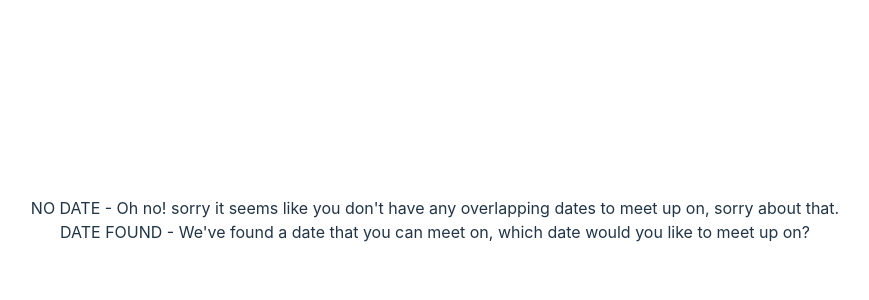
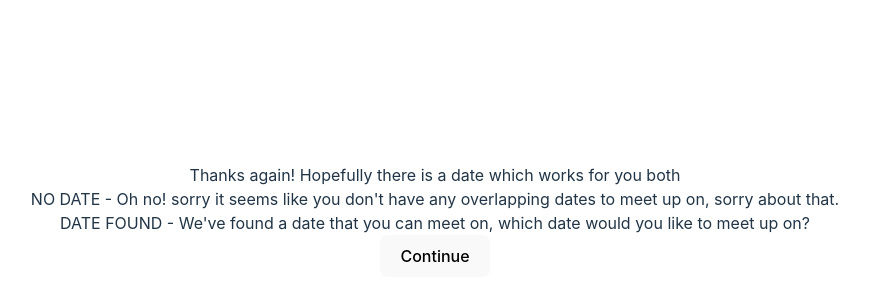
Before and after one commit to renrutoet/meeting-app, a React (Vite) app: page /result in a window 1280 px wide. Shown: the part 180-480 px from the top of the page, without its empty margins (205-1074 px from the left). Built offline with nearby package versions, Linux system fonts and the light colour scheme.

Commit message:
added basic page navigation

```diff
--- a/src/App.tsx
+++ b/src/App.tsx
@@ -5,9 +5,6 @@ function App() {
   return (
     <>
       <Welcome />
-      <div>
-        Thanks again! Hopefully there is a date which works for you both
-      </div>
     </>
   );
 }
--- a/src/components/Avaliability.tsx
+++ b/src/components/Avaliability.tsx
@@ -1,12 +1,19 @@
 //DO PERSON STATE VIA CONTEXT
+
+import { Link } from "react-router-dom";
 
 export const Avaliability = () => {
   return (
-    <div>
+    <div className="content">
       <div>
-        Great so in that timeframe on what days is the first person avaliable?
+        <div>
+          Great so in that timeframe on what days is the first person avaliable?
+        </div>
+        <div>SELECT DAYS</div>
       </div>
-      <div>SELECT DAYS</div>
+      <Link to="/result">
+        <button>Continue</button>
+      </Link>
     </div>
   );
 };
--- a/src/components/ConfirmDate.tsx
+++ b/src/components/ConfirmDate.tsx
@@ -1,7 +1,12 @@
+import { Link } from "react-router-dom";
+
 export const ConfirmDate = () => {
   return (
     <div>
       <div>It's a date! We hope you have a great time.</div>
+      <Link to="/">
+        <button>Find another date</button>
+      </Link>
     </div>
   );
 };
--- a/src/components/DateResult.tsx
+++ b/src/components/DateResult.tsx
@@ -1,6 +1,11 @@
+import { Link } from "react-router-dom";
+
 export const DateResult = () => {
   return (
     <>
+      <div>
+        Thanks again! Hopefully there is a date which works for you both
+      </div>
       <div>
         NO DATE - Oh no! sorry it seems like you don't have any overlapping
         dates to meet up on, sorry about that.
@@ -9,6 +14,9 @@ export const DateResult = () => {
         DATE FOUND - We've found a date that you can meet on, which date would
         you like to meet up on?
       </div>
+      <Link to="/confirm">
+        <button>Continue</button>
+      </Link>
     </>
   );
 };
--- a/src/components/Timeframe.tsx
+++ b/src/components/Timeframe.tsx
@@ -1,8 +1,13 @@
+import { Link } from "react-router-dom";
+
 export const Timeframe = () => {
   return (
     <>
       <div>You want the meeting in the next?</div>
       <div>TIMEFRAME SELECTOR</div>
+      <Link to="/avaliability/1">
+        <button>Continue</button>
+      </Link>
     </>
   );
 };
--- a/src/components/Welcome.tsx
+++ b/src/components/Welcome.tsx
@@ -1,3 +1,5 @@
+import { Link } from "react-router-dom";
+
 export const Welcome = () => {
   return (
     <div>
@@ -7,7 +9,9 @@ export const Welcome = () => {
         back and forth about when you are avaliable, sound familiar?
       </div>
       <div>Let me help you with that...</div>
-      <a href="/timeframe">Continue</a>
+      <Link to="/timeframe">
+        <button>Continue</button>
+      </Link>
     </div>
   );
 };
--- a/src/main.tsx
+++ b/src/main.tsx
@@ -22,11 +22,11 @@ const router = createBrowserRouter([
     element: <Avaliability />,
   },
   {
-    path: "/result/",
+    path: "/result",
     element: <DateResult />,
   },
   {
-    path: "/confirm/",
+    path: "/confirm",
     element: <ConfirmDate />,
   },
 ]);
```
